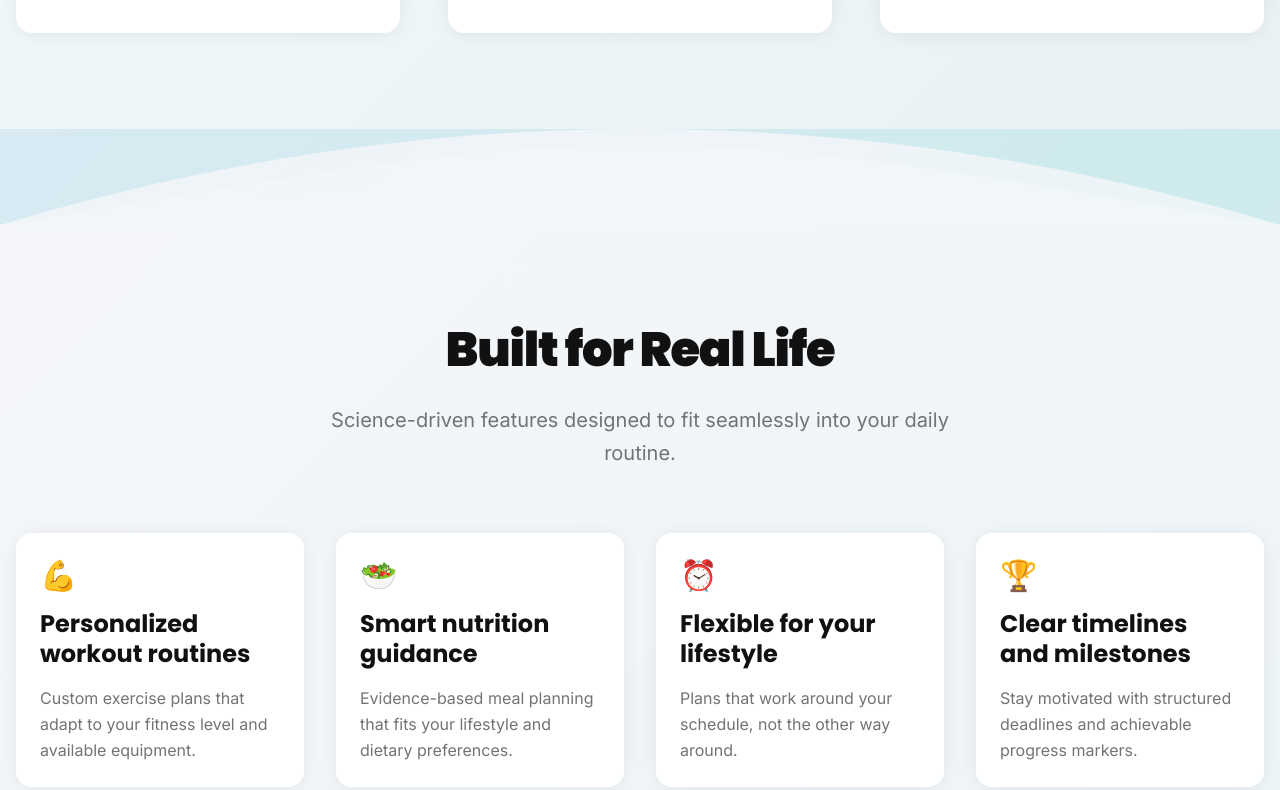
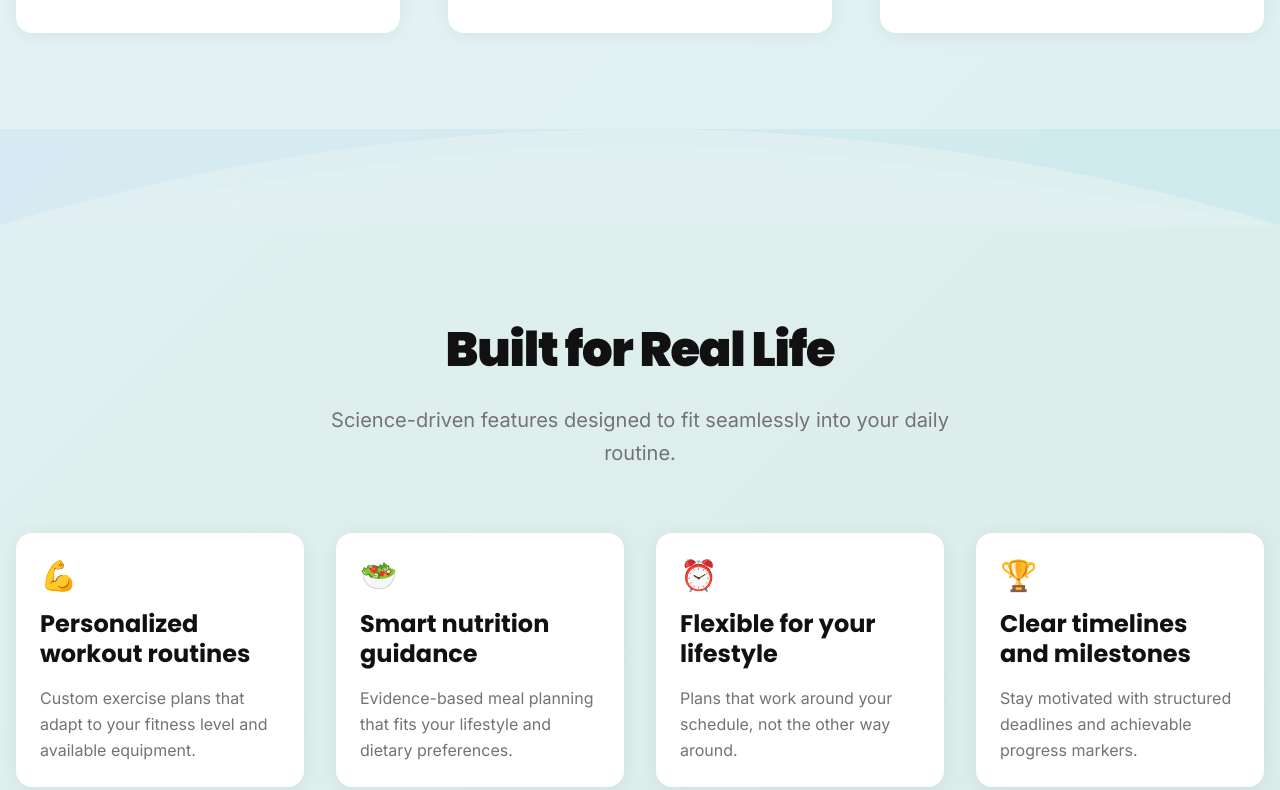
Before and after one commit to josemauma/goal-plan-gen, a React (Vite) app: page / in a window 1280 px wide. Shown: the part 1510-2300 px from the top of the page. Built offline with nearby package versions, Linux system fonts and the light colour scheme.

Commit message:
Fix: Smooth background transitions
Addressed remaining background cutoffs between pages by refining gradient blending and ensuring smooth color transitions.

```diff
--- a/src/index.css
+++ b/src/index.css
@@ -238,20 +238,23 @@
 
   .section-primary {
     background: linear-gradient(135deg,
-      hsl(200 50% 94%) 0%,
-      hsl(190 45% 92%) 100%);
+      hsl(200 45% 95%) 0%,
+      hsl(195 42% 94%) 50%,
+      hsl(190 40% 93%) 100%);
   }
 
   .section-secondary {
     background: linear-gradient(135deg,
-      hsl(180 40% 96%) 0%,
-      hsl(200 35% 94%) 100%);
+      hsl(190 40% 93%) 0%,
+      hsl(185 38% 92%) 50%,
+      hsl(180 35% 91%) 100%);
   }
 
   .section-alternate {
     background: linear-gradient(135deg,
-      hsl(220 30% 97%) 0%,
-      hsl(200 40% 95%) 100%);
+      hsl(180 35% 91%) 0%,
+      hsl(175 33% 90%) 50%,
+      hsl(170 30% 89%) 100%);
   }
 
   .wave-divider {
--- a/src/pages/Index.tsx
+++ b/src/pages/Index.tsx
@@ -21,33 +21,33 @@ const Index = () => {
         <HeroSection />
       </div>
 
-      <WaveDivider color="hsl(180 40% 96%)" />
+      <WaveDivider color="hsl(195 42% 94%)" />
       <div className="section-transition section-secondary">
         <HowItWorksSection />
       </div>
 
-      <WaveDivider color="hsl(220 30% 97%)" />
+      <WaveDivider color="hsl(185 38% 92%)" />
       <div className="section-transition section-alternate">
         <FeaturesSection />
       </div>
 
-      <WaveDivider color="hsl(200 50% 94%)" />
+      <WaveDivider color="hsl(175 33% 90%)" />
       <div className="section-transition section-primary">
         <SamplePlanSection />
       </div>
 
-      <WaveDivider color="hsl(180 40% 96%)" />
+      <WaveDivider color="hsl(195 42% 94%)" />
       <div className="section-transition section-secondary">
         <TrustSection />
       </div>
 
-      <WaveDivider color="hsl(220 30% 97%)" />
+      <WaveDivider color="hsl(185 38% 92%)" />
       <div className="section-transition section-alternate">
         <TestimonialsSection />
       </div>
 
       {/* Form Section */}
-      <WaveDivider color="hsl(200 50% 94%)" />
+      <WaveDivider color="hsl(175 33% 90%)" />
       <section id="onboarding-form" className="py-20 section-transition section-primary">
         <div className="container mx-auto px-4">
           <div className="text-center mb-12">
@@ -62,12 +62,12 @@ const Index = () => {
         </div>
       </section>
 
-      <WaveDivider color="hsl(180 40% 96%)" />
+      <WaveDivider color="hsl(195 42% 94%)" />
       <div className="section-transition section-secondary">
         <CTASection />
       </div>
 
-      <WaveDivider color="hsl(220 30% 97%)" />
+      <WaveDivider color="hsl(185 38% 92%)" />
       <div className="section-transition section-alternate">
         <FAQSection />
       </div>
```
